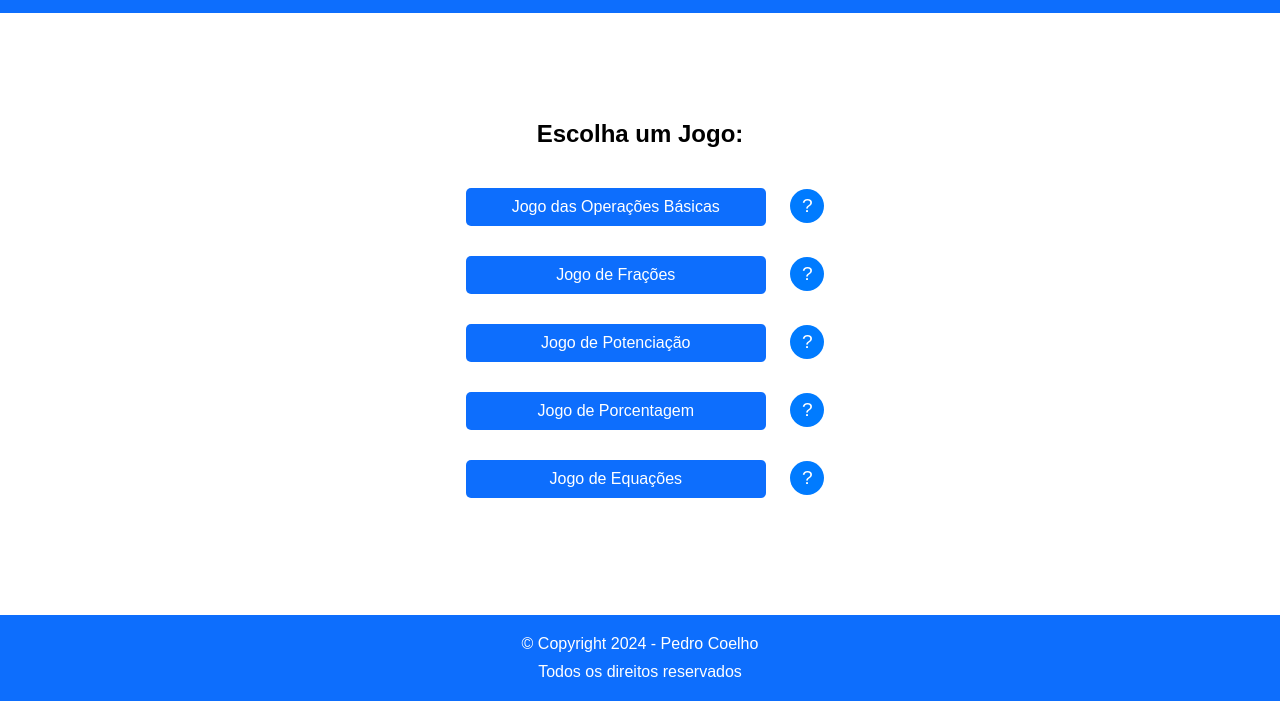
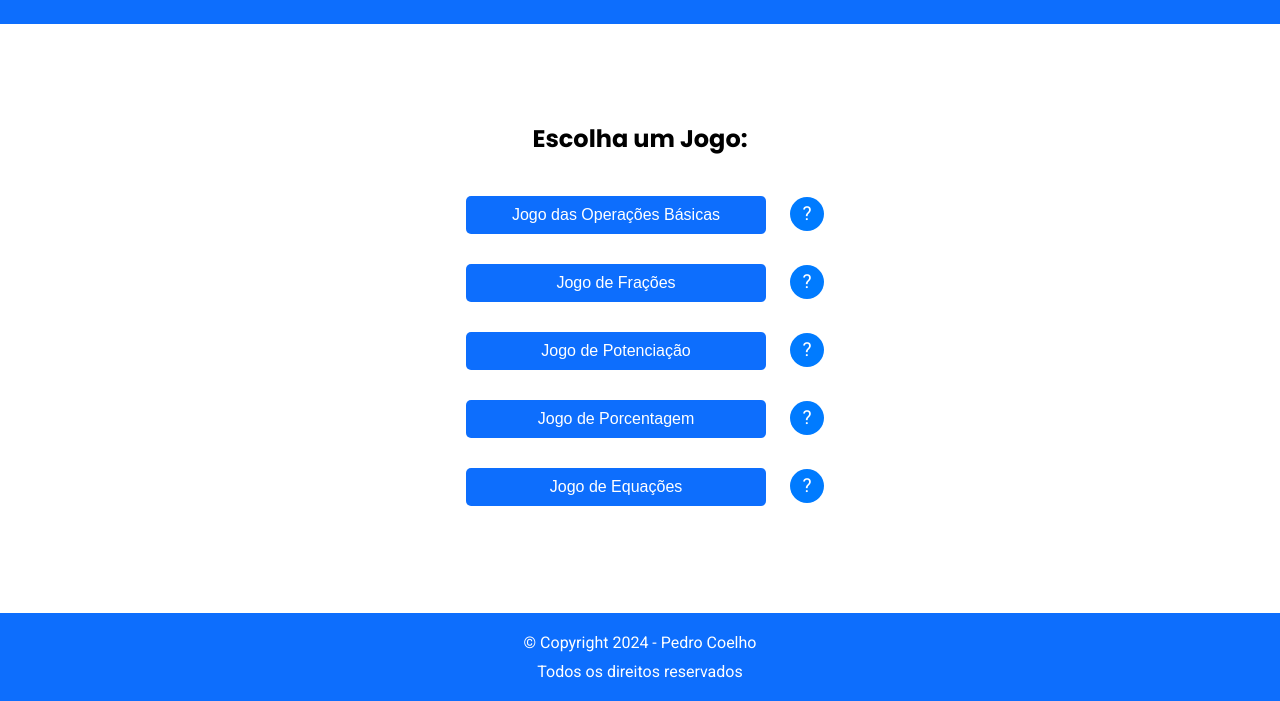
Before and after one commit to PedroHQCoelho/mathmaster, a plain HTML site: page index.html in a window 1280 px wide. Shown: the part 99-800 px from the top of the page. Drawn offline with Linux system fonts and the light colour scheme.

Commit message:
Update Fonts

```diff
--- a/index.html
+++ b/index.html
@@ -6,6 +6,7 @@
     <title>Math Master</title>
     <meta name="keywords" content="math, matematica, game" />
     <link rel="shortcut icon" href="/img/favicon.ico" type="image/x-icon">
+    <link href="https://fonts.googleapis.com/css2?family=Poppins:wght@400;700&family=Roboto:wght@400;700&display=swap" rel="stylesheet">
     <link rel="stylesheet" href="style.css">
 </head>
 <body>
--- a/style.css
+++ b/style.css
@@ -19,6 +19,16 @@ body.light-mode {
 body.dark-mode {
     background-color: #121212;
     color: #ffffff;
+}
+
+/* Definindo Poppins para os títulos */
+h1, h2, h3 {
+    font-family: 'Poppins', sans-serif;
+}
+
+/* Definindo Roboto para o texto principal */
+body, p {
+    font-family: 'Roboto', sans-serif;
 }
 
 /* Header */
@@ -376,7 +386,7 @@ input[type="checkbox"]:checked + .switch img {
     animation: pulse-green 0.5s;
   }
 
-  .wrong-answer {
+.wrong-answer {
     animation: pulse-red 0.5s;
   }
 
```
